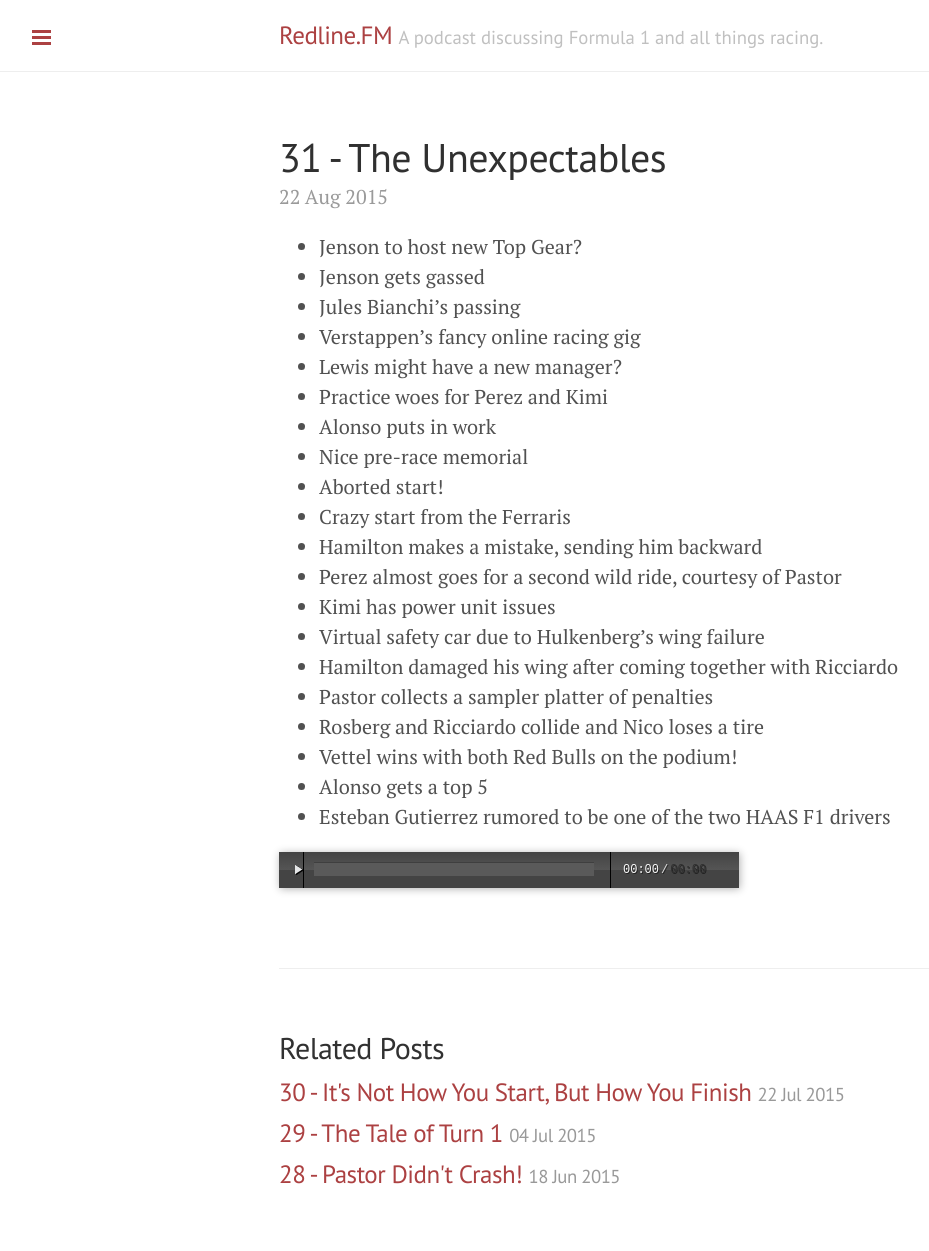
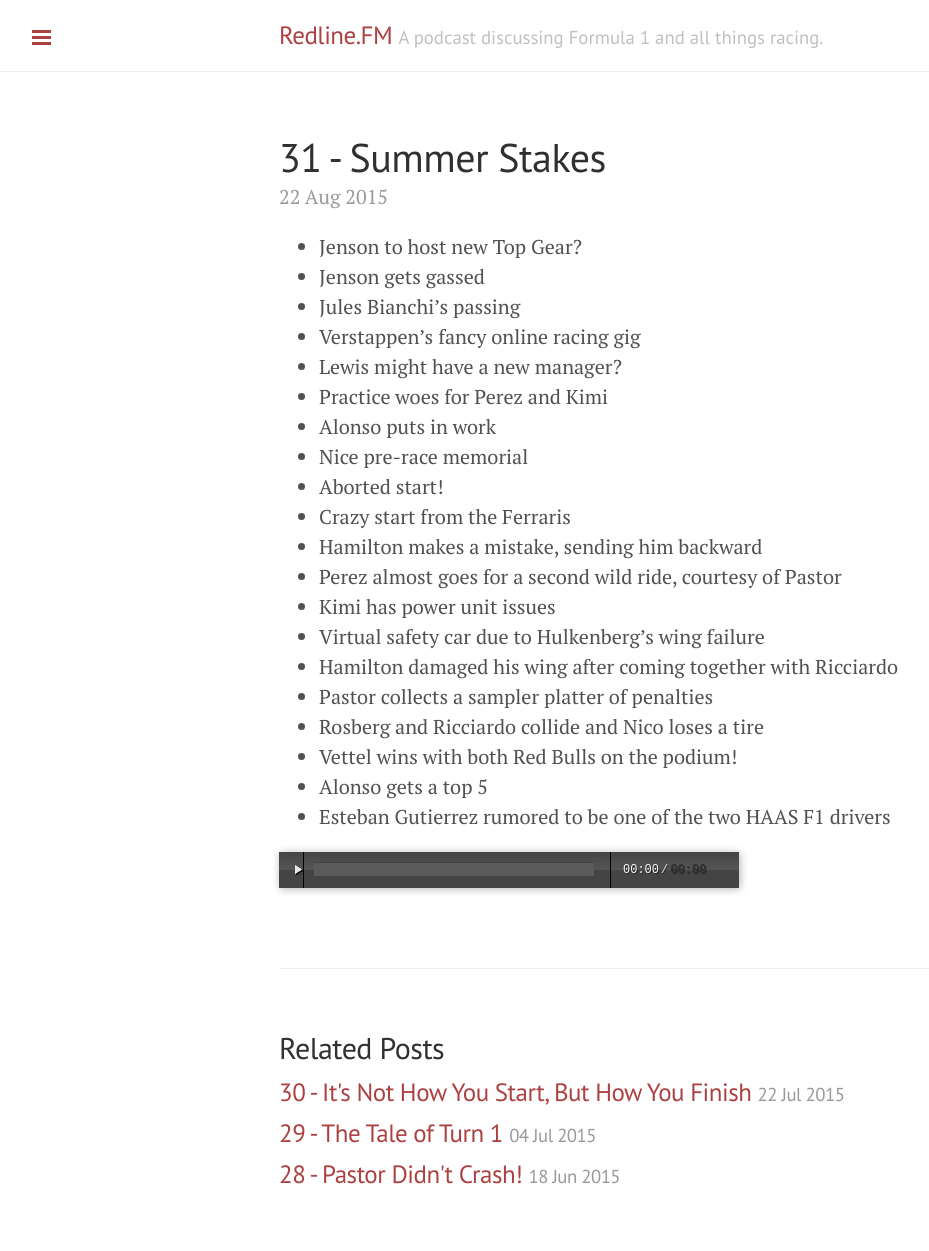
Before and after one commit to chrischernoff/apex, a Jekyll site: the page built from _posts/2015-08-22-31-summer-stakes.md, in a window 1280 px wide. Shown: the whole page, without its empty margins (1-930 px from the left). Built offline with Jekyll 4.4.1, drawn with Linux system fonts in a browser that asks for light colours; Markdown is read by kramdown in place of the engine named in the settings.

Commit message:
Update and rename 2015-08-22-31-the-unexpectables.md to 2015-08-22-31-summer-stakes.md

```diff
--- a/_posts/2015-08-22-31-the-unexpectables.md
+++ b/_posts/2015-08-22-31-summer-stakes.md
@@ -1,6 +1,6 @@
 ---
 layout: post
-title: 31 - The Unexpectables
+title: 31 - Summer Stakes
 summary: Hungarian GP
 audio: http://traffic.libsyn.com/redlinefm/s02e11_hungary.mp3
 size: 32145870
```
